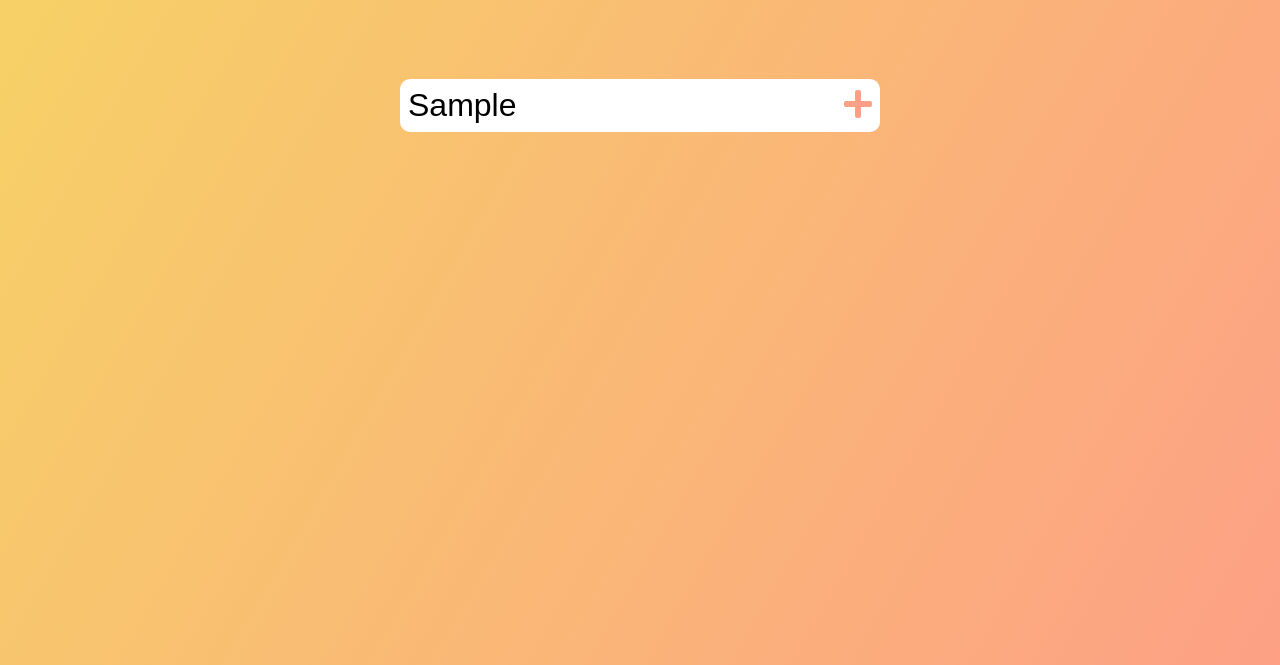
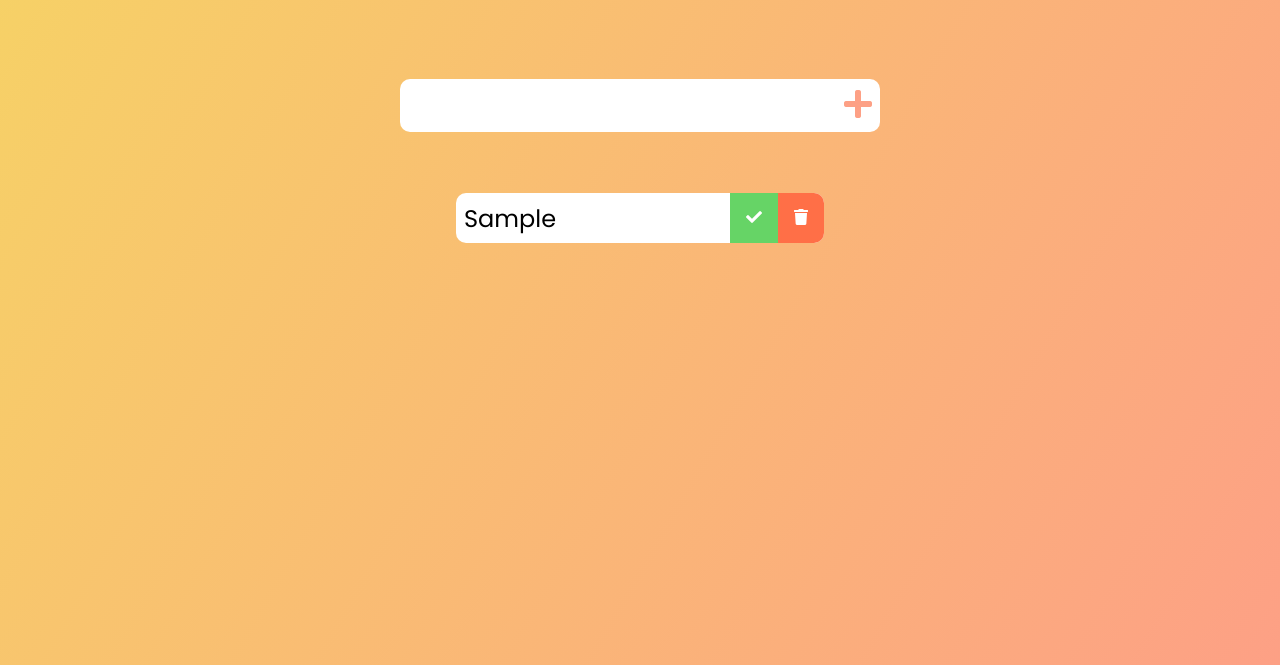
Before and after one commit to alanjheffernan/VanillaToDoList, a plain HTML site: page index.html in a window 1280 px wide. Both pictures are taken after typing "Sample" into the empty fields and a click on the button 858 px from the left and 240 px from the top of the page. Shown: the part 135-800 px from the top of the page. Drawn offline with Linux system fonts and the light colour scheme.

Commit message:
continued with making todo app

```diff
--- a/app.js
+++ b/app.js
@@ -5,9 +5,52 @@ const todoList = document.querySelector('.todo-list');
 //Event listeners
 
 todoButton.addEventListener("click", addToDo);
+todoList.addEventListener("click", deleteCheck);
 
 //functions
 
-function addToDo(event){
+function addToDo(event) {
     event.preventDefault();
+    //Todo Div
+    const todoDiv = document.createElement("div");
+    todoDiv.classList.add("todo");
+    //Todo List Item
+    const newTodo = document.createElement("li");
+    newTodo.innerText = todoInput.value;
+    newTodo.classList.add('todo-item');
+    todoDiv.appendChild(newTodo);
+    //Check Buttom
+    const completedButtom = document.createElement('button');
+    completedButtom.innerHTML = '<i class="fas fa-check"></i>';
+    completedButtom.classList.add('complete-btn');
+    todoDiv.appendChild(completedButtom);
+    //Trash Buttton
+    const trashButtom = document.createElement('button');
+    trashButtom.innerHTML = '<i class="fas fa-trash"></i>';
+    trashButtom.classList.add('trash-btn');
+    todoDiv.appendChild(trashButtom);
+    //Append To list
+    todoList.appendChild(todoDiv);
+    //Clear Todoinput value
+    todoInput.value = "";
+
 }
+
+function deleteCheck(event) {
+    const item = event.target;
+    //Delete todo
+    if (item.classList[0] === "trash-btn") {
+        const todo = item.parentElement;
+        //Animation
+        todo.classList.add("fall");
+        todo.addEventListener('transitionend', function(){
+            todo.remove();
+        });
+    }
+
+    //Check todo
+    if(item.classList[0] === "complete-btn") {
+        const todo = item.parentElement;
+        todo.classList.toggle("completed");
+    }
+}
--- a/style.css
+++ b/style.css
@@ -3,6 +3,8 @@
     padding: 0;
     box-sizing: border-box;
 }
+
+*:focus {outline:none}
 
 body {
     background-image: linear-gradient(120deg, #f6d365, #fda085);
@@ -38,9 +40,86 @@ form button {
     color: #fda085;
     cursor: pointer;
     transition: all 0.7s ease;
+    outline: none;
 }
 
 form button:hover {
     background: #fda085;
     color: white;
 }
+
+.todo-container {
+    display: flex;
+    justify-content: center;
+    align-items: center;
+}
+
+.todo-list {
+    min-width: 30%;
+    list-style: none;
+}
+
+.todo {
+    margin: 0.5rem;
+    background: white;
+    display: flex;
+    color: black;
+    font-size: 1.5rem;
+    justify-content: space-between;
+    align-items: center;
+    border-radius: 10px;
+    transition: all 0.5s ease;
+}
+
+.todo li {
+    flex:1;
+}
+
+.todo-item {
+    padding: 0rem 0.5rem;
+}
+
+.trash-btn, .complete-btn {
+    background: #ff6f47;
+    padding: 1rem;
+    font-size: 1rem;
+    cursor: pointer;
+    border-style: none;
+    color: white;
+    transition: all 0.3s ease;
+}
+
+.trash-btn:hover, .complete-btn:hover {
+    background: #f08e73;
+    padding: 1rem;
+    font-size: 1rem;
+    cursor: pointer;
+    border-style: none;
+    color: white;
+}
+
+.complete-btn:hover{
+    background: rgb(168, 252, 168);
+}
+
+.trash-btn {
+    border-radius: 0px 10px 10px 0px;
+}
+
+.complete-btn {
+    background: rgb(102, 212, 102);
+}
+
+.fa-trash, .fa-check {
+    pointer-events: none;
+}
+
+.completed {
+    text-decoration: line-through;
+    opacity: 0.5;
+}
+
+.fall {
+    transform: translateY(8rem) rotateZ(20deg);
+    opacity: 0;
+}
```
Also changed, not shown: index.html (+9 -3 lines).
